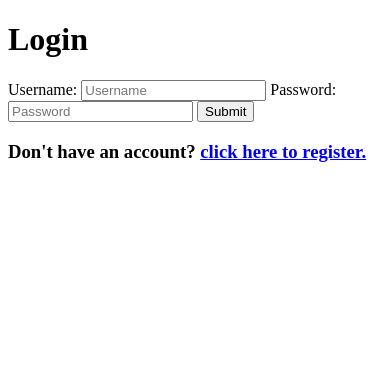
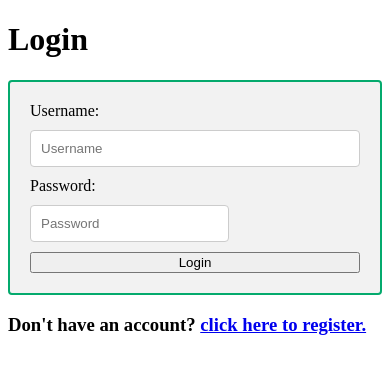
Before and after one commit to 9reyJ/hse-permit-system, a Flask app: page /login in a window 390 px wide. Shown: the top 374 px of the page. Run offline with Flask 3, Linux system fonts and the light colour scheme.

Commit message:
Wrapped form in div for responsive-form better design.

```diff
--- a/templates/login.html
+++ b/templates/login.html
@@ -2,17 +2,20 @@
 <meta name="viewport" content="width=device-width, initial-scale=1.0">
 <html lang="en" >
     <head>
+        <link href="/static/styles.css" rel="stylesheet">
         <h1>Login</h1>
     </head>
     <body>
+        <div class="responsive-form">
             <form action="/login" method="post">
                 <label for="username">Username:</label>
                 <input type="text" id="username" name="username" placeholder="Username" required>
                 <label for="password">Password:</label>
                 <input type="password" id="password" name="password" placeholder="Password" required>
 
-            <input type="submit" value="Submit">
+                <input type="submit" value="Login">
             </form>
+        </div>
 
         <div>
             <h3>Don't have an account? <a href="{{ url_for('register') }}">click here to register.</a></h3>
```
Lines whose indentation alone changed are shown as unchanged.
